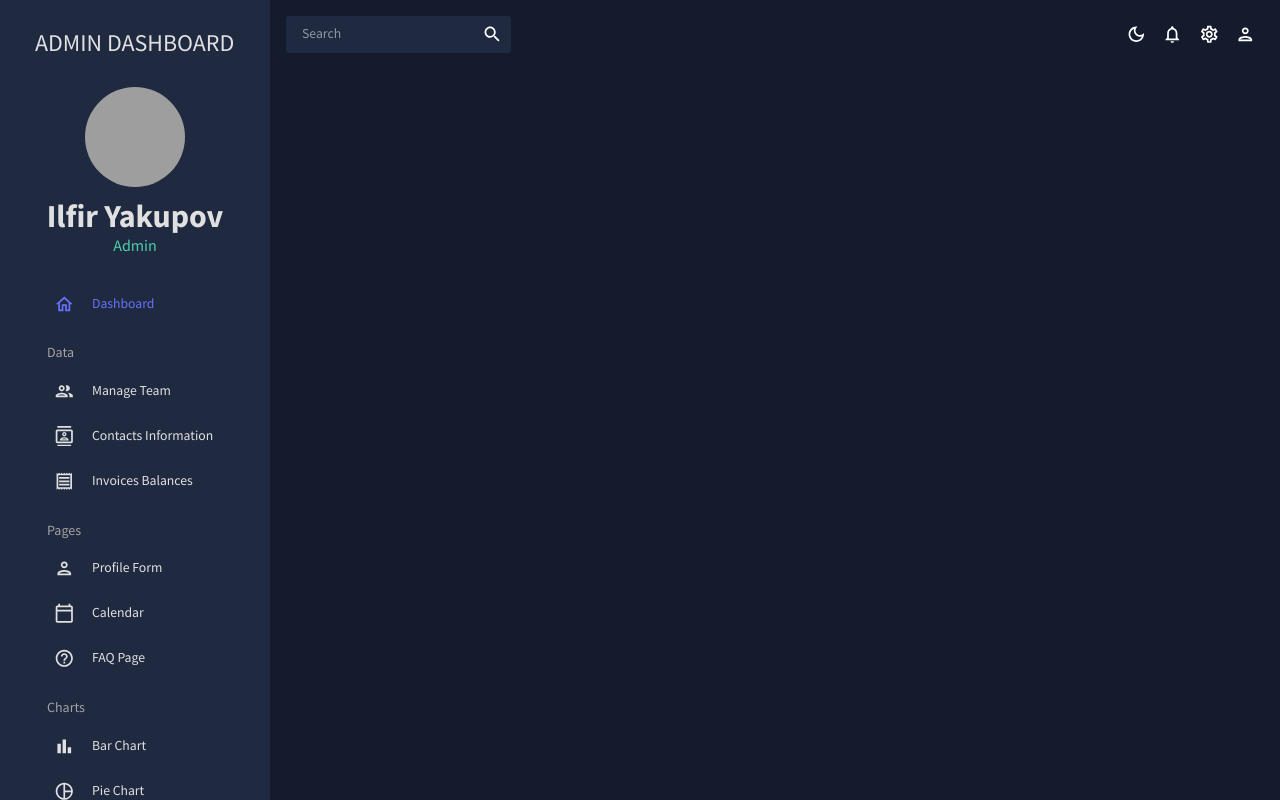
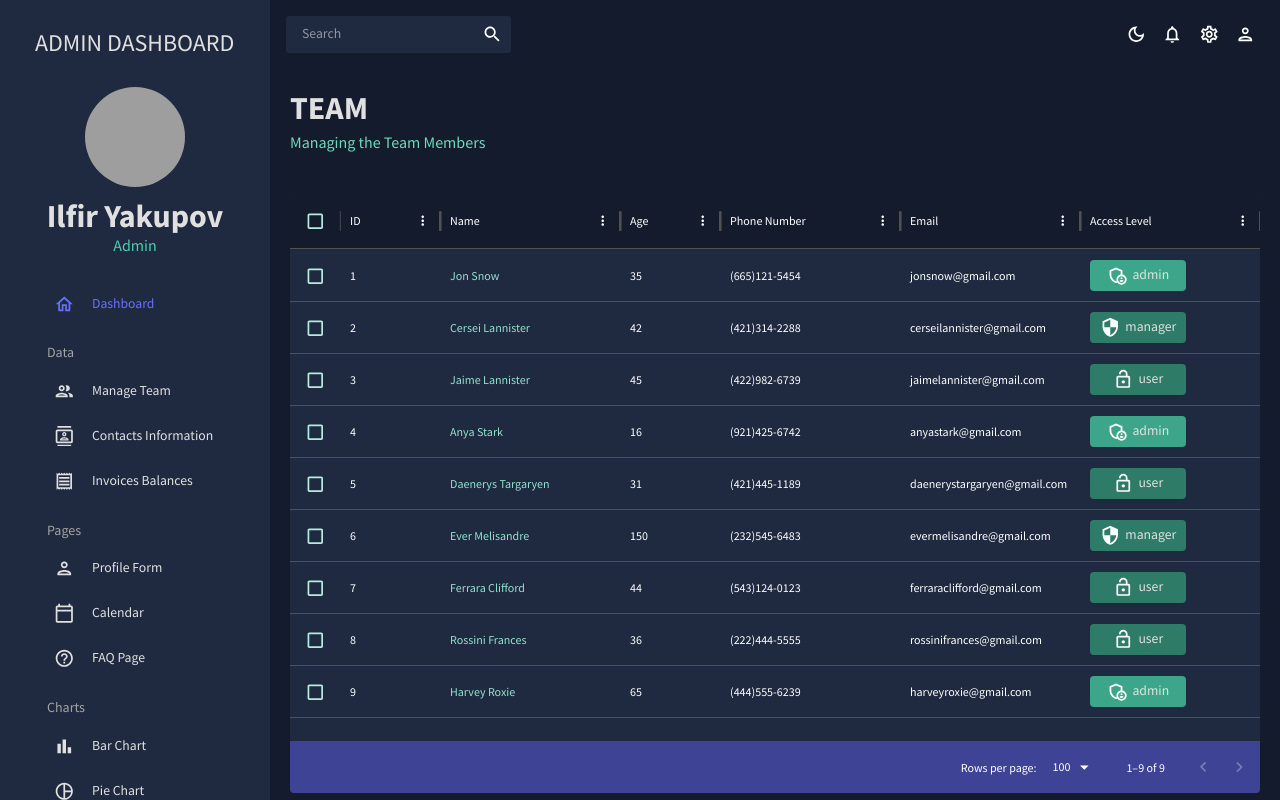
Before and after one commit to philsmirnoff/admin-dashboard, a React (Create React App) app: page /team in a window 1280 px wide. Built offline with nearby package versions, Linux system fonts and the light colour scheme; grey boxes are pictures that could not be loaded.

Commit message:
set up team psge

```diff
--- a/package.json
+++ b/package.json
@@ -14,6 +14,7 @@
     "@fullcalendar/timegrid": "^5.11.3",
     "@mui/icons-material": "^5.10.3",
     "@mui/material": "^5.10.5",
+    "@mui/x-data-grid": "^7.24.0",
     "@nivo/bar": "^0.88.0",
     "@nivo/core": "^0.88.0",
     "@nivo/geo": "^0.88.0",
--- a/src/App.js
+++ b/src/App.js
@@ -5,7 +5,7 @@
 import Topbar from "./scenes/global/Topbar";
 import Sidebar from "./scenes/global/Sidebar";
 import Dashboard from "./scenes/dashboard";
-// import Team from "./scenes/team";
+import Team from "./scenes/team";
 // import Invoices from "./scenes/invoices";
 // import Contacts from "./scenes/contacts";
 // import Bar from "./scenes/bar";
@@ -33,8 +33,8 @@
       <Topbar setIsSidebar={setIsSidebar} />
         <Routes>
               <Route path="/" element={<Dashboard />} />
-              {/* <Route path="/team" element={<Team />} />
-              <Route path="/contacts" element={<Contacts />} />
+              <Route path="/team" element={<Team />} />
+              {/* <Route path="/contacts" element={<Contacts />} />
               <Route path="/invoices" element={<Invoices />} />
               <Route path="/form" element={<Form />} />
               <Route path="/bar" element={<Bar />} />
@@ -42,7 +42,7 @@
               <Route path="/line" element={<Line />} />
               <Route path="/faq" element={<FAQ />} />
               <Route path="/calendar" element={<Calendar />} />
-              <Route path="/geography" element={<Geography />} /> */}
+              <Route path="/geography" element={<Geography />} />  */}
             </Routes>
       </main>
     </div>
--- /dev/null
+++ b/src/components/Header.jsx
@@ -0,0 +1,24 @@
+import { Typography, Box, useTheme } from "@mui/material";
+import { tokens } from "../theme";
+
+const Header = ({ title, subtitle }) => {
+  const theme = useTheme();
+  const colors = tokens(theme.palette.mode);
+  return (
+    <Box mb="30px">
+      <Typography
+        variant="h2"
+        color={colors.grey[100]}
+        fontWeight="bold"
+        sx={{ m: "0 0 5px 0" }}
+      >
+        {title}
+      </Typography>
+      <Typography variant="h5" color={colors.greenAccent[400]}>
+        {subtitle}
+      </Typography>
+    </Box>
+  );
+};
+
+export default Header;
--- a/src/scenes/dashboard/index.jsx
+++ b/src/scenes/dashboard/index.jsx
@@ -1,8 +1,14 @@
+import { Box } from "@mui/material";
+import Header from "../../components/Header";
+
 const Dashboard = () => {
   return (
-    <div className="dashboard">
-      <h2>Dashboard</h2>
-    </div>
+    <Box m="20px">
+      {/* HEADER */}
+      <Box display="flex" justifyContent="space-between" alignItems="center">
+        <Header title="DASHBOARD" subtitle="Welcome to your dashboard" />
+      </Box>
+    </Box>
   );
 };
 
--- /dev/null
+++ b/src/scenes/team/index.js
@@ -0,0 +1,109 @@
+import { Box, Typography, useTheme } from "@mui/material";
+import { DataGrid } from "@mui/x-data-grid";
+import { tokens } from "../../theme";
+import { mockDataTeam } from "../../data/mockData";
+import AdminPanelSettingsOutlinedIcon from "@mui/icons-material/AdminPanelSettingsOutlined";
+import LockOpenOutlinedIcon from "@mui/icons-material/LockOpenOutlined";
+import SecurityOutlinedIcon from "@mui/icons-material/SecurityOutlined";
+import Header from "../../components/Header";
+
+const Team = () => {
+  const theme = useTheme();
+  const colors = tokens(theme.palette.mode);
+  const columns = [
+    { field: "id", headerName: "ID" },
+    {
+      field: "name",
+      headerName: "Name",
+      flex: 1,
+      cellClassName: "name-column--cell",
+    },
+    {
+      field: "age",
+      headerName: "Age",
+      type: "number",
+      headerAlign: "left",
+      align: "left",
+    },
+    {
+      field: "phone",
+      headerName: "Phone Number",
+      flex: 1,
+    },
+    {
+      field: "email",
+      headerName: "Email",
+      flex: 1,
+    },
+    {
+      field: "accessLevel",
+      headerName: "Access Level",
+      flex: 1,
+      renderCell: ({ row: { access } }) => {
+        return (
+          <Box
+            width="60%"
+            m="10px 0 0 0"
+            p="5px"
+            display="flex"
+            justifyContent="center"
+            backgroundColor={
+              access === "admin"
+                ? colors.greenAccent[600]
+                : access === "manager"
+                ? colors.greenAccent[700]
+                : colors.greenAccent[700]
+            }
+            borderRadius="4px"
+          >
+            {access === "admin" && <AdminPanelSettingsOutlinedIcon />}
+            {access === "manager" && <SecurityOutlinedIcon />}
+            {access === "user" && <LockOpenOutlinedIcon />}
+            <Typography color={colors.grey[100]} sx={{ ml: "5px" }}>
+              {access}
+            </Typography>
+          </Box>
+        );
+      },
+    },
+  ];
+
+  return (
+    <Box m="20px">
+      <Header title="TEAM" subtitle="Managing the Team Members" />
+      <Box
+        m="40px 0 0 0"
+        height="75vh"
+        sx={{
+          "& .MuiDataGrid-root": {
+            border: "none",
+          },
+          "& .MuiDataGrid-cell": {
+            borderBottom: "none",
+          },
+          "& .name-column--cell": {
+            color: colors.greenAccent[300],
+          },
+          "& .MuiDataGrid-columnHeaders": {
+            backgroundColor: colors.blueAccent[700],
+            borderBottom: "none",
+          },
+          "& .MuiDataGrid-virtualScroller": {
+            backgroundColor: colors.primary[400],
+          },
+          "& .MuiDataGrid-footerContainer": {
+            borderTop: "none",
+            backgroundColor: colors.blueAccent[700],
+          },
+          "& .MuiCheckbox-root": {
+            color: `${colors.greenAccent[200]} !important`,
+          },
+        }}
+      >
+        <DataGrid checkboxSelection rows={mockDataTeam} columns={columns} />
+      </Box>
+    </Box>
+  );
+};
+
+export default Team;
```
Also changed, not shown: 1 other file (tests, documents, lock files or other folders).
